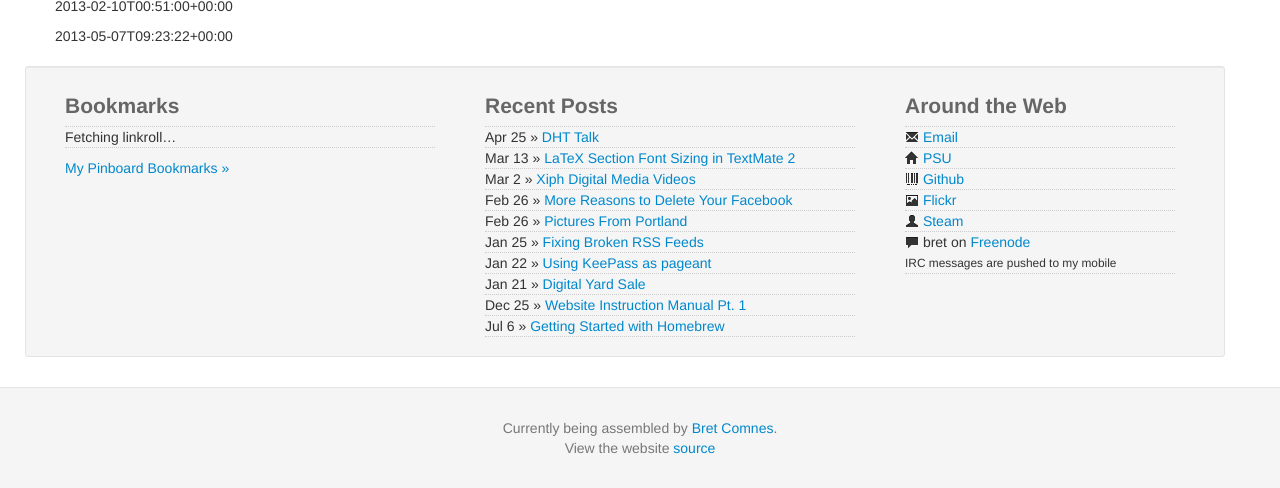
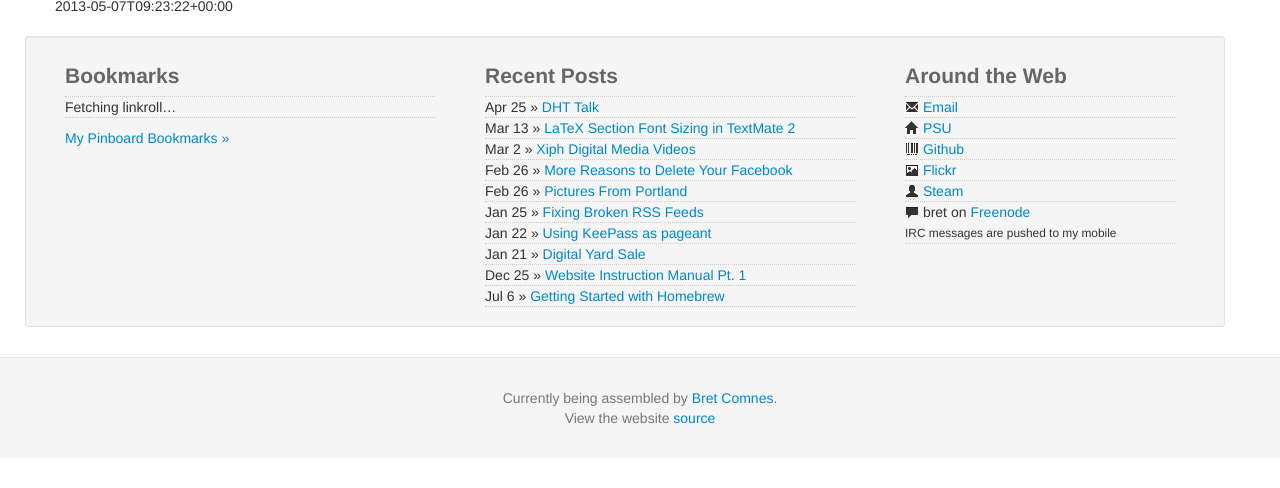
Before and after one commit to bcomnes/old-bret.io, a Jekyll site: the page built from about.md, in a window 1280 px wide and 922 px high, cut to the strip 434-922 px from the top of the window. Built offline with Jekyll 4.4.1, drawn with Linux system fonts in a browser that asks for light colours; Markdown is read by kramdown in place of the engine named in the settings.

Commit message:
Narrowing things down
Lets remove page.date to see if there is an issue
with that.

```diff
--- a/about.md
+++ b/about.md
@@ -18,6 +18,4 @@ date: 2013-02-10 00:51
 </a>
 </div>
 
-{{ page.date | date_to_xmlschema }}
-
 {{ site.time | date_to_xmlschema }}
```
